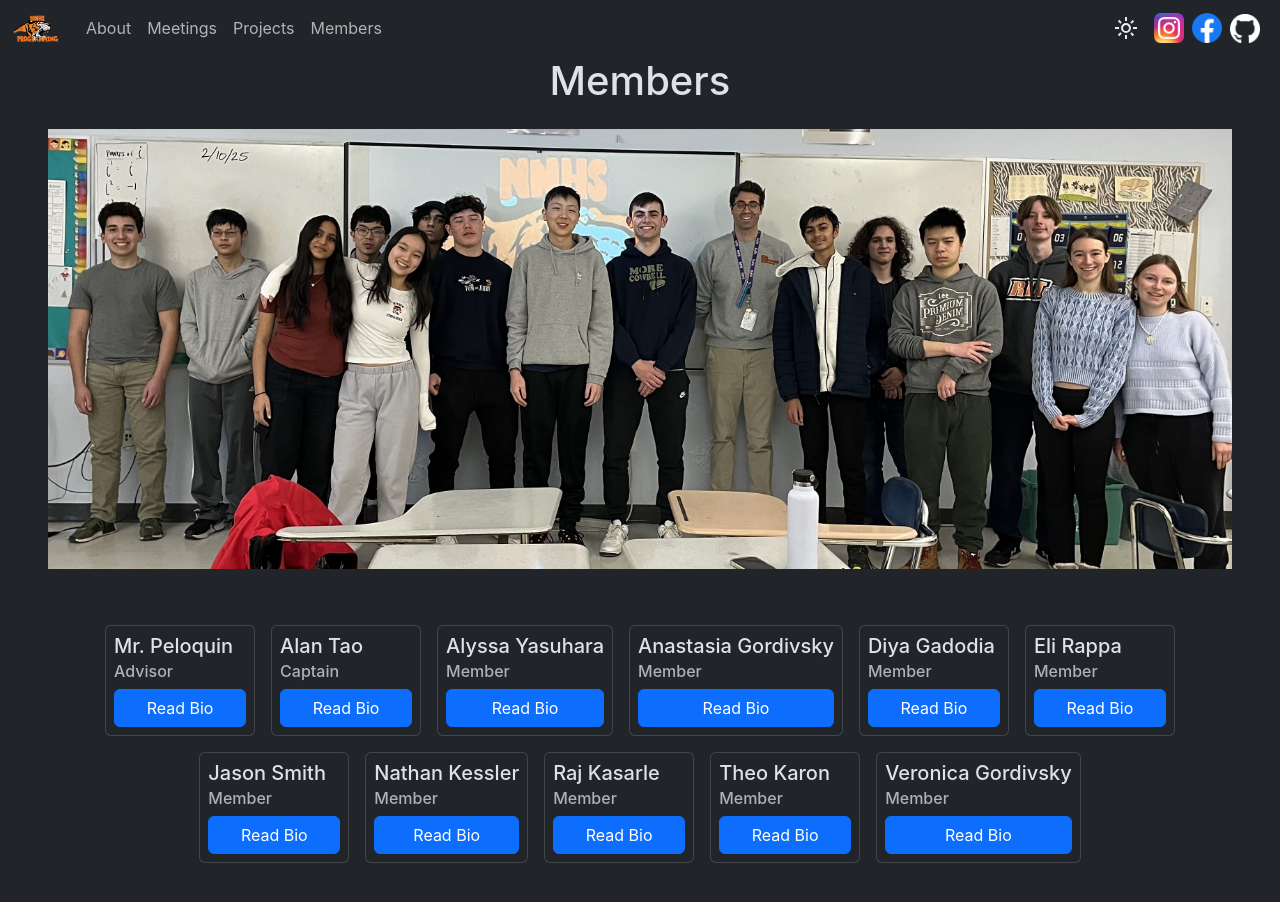
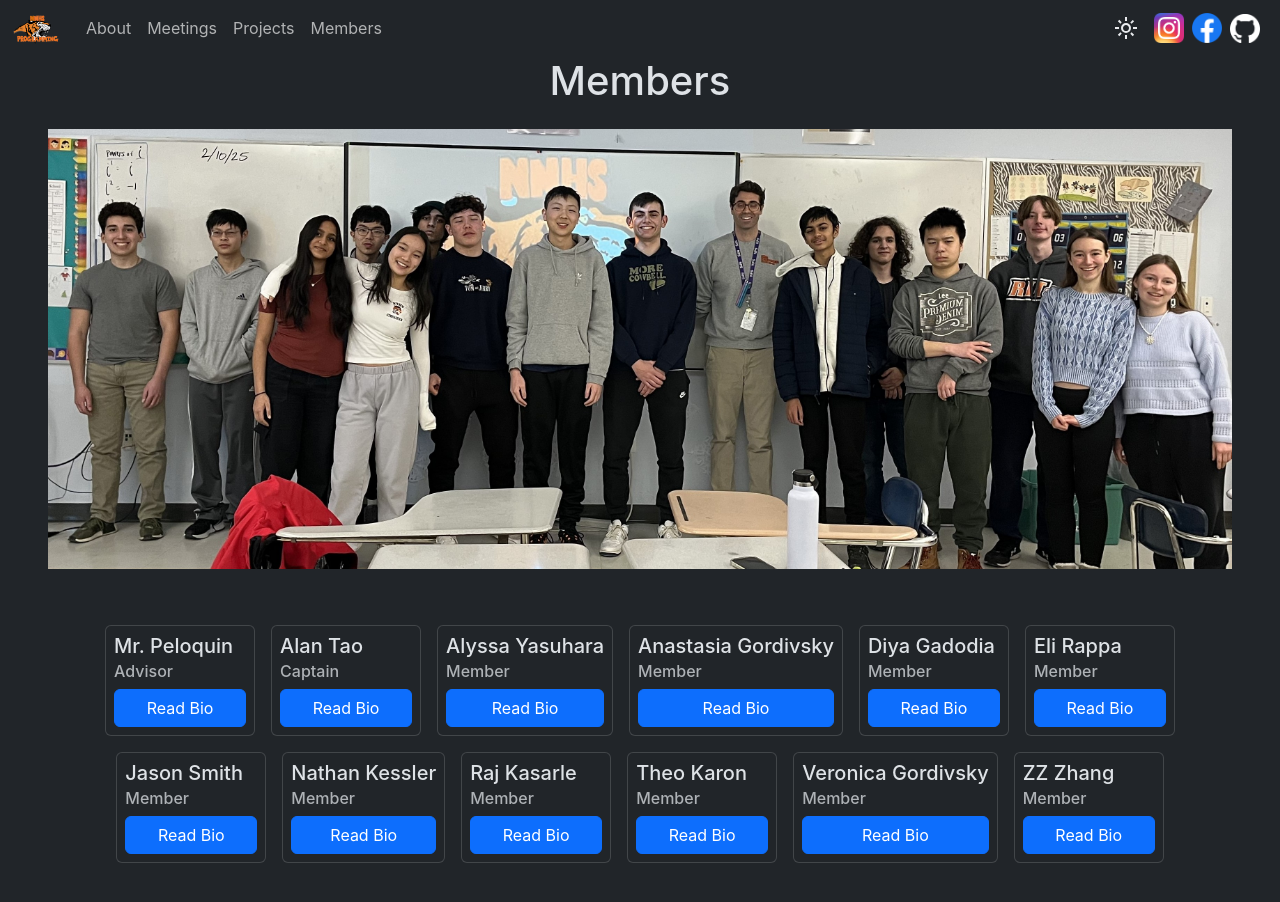
Before and after one commit to NNHS-Programming-Club/website, a React (Create React App) app: page /members in a window 1280 px wide. Shown: the top 902 px of the page. Built offline with nearby package versions, Linux system fonts and the light colour scheme; the HTML template or start-up script is replaced by a standard one.

Commit message:
added zz

```diff
--- a/src/pages/Members.js
+++ b/src/pages/Members.js
@@ -15,7 +15,8 @@ export default function Members() {
     { id: 7, name: "Nathan Kessler", role: "Member", bio: "Hi, my name is Nathan. I primarily code in rust, but am also able to code in Python, Java, R, SQL, C (++), and HTML/JavaScript. I like theoretical programming, and enjoy creating algorithms. You will often see me doing math or on leetcode during programming club." },
     { id: 8, name: "Raj Kasarle", role: "Member", bio: "Hello, my name is Raj. I am a student of the class of 2028, and I've had a great interest in mathematics and science, which is just some of the reasons why I decided to join Programming Club. I've always loved computers ever since I was in elementary school, and I've always wondered how I can create things on a computer. That's when I learned about coding, and ever since I started basic, going more advanced, my knowledge expanded faster than a cheetah could run. My favorite coding language (and most challenging, of course) is C, one of the oldest languages. I am still learning, and I am willing to learn more and help others. My favorite parts of Programming Club are the challenges from short problems we attempt to solve (yes, that's how we practice coding!) The varieties and possibilities in programing are endless, and I think Programming Club is a really insightful club to think about!"},
     { id: 9, name: "Theo Karon", role: "Member", bio: "i do dumb stuff with linux, and write dumb scripts for dumb stuff. i hate computers, they don't work except for when they do, which when they do they don't"},
-    { id: 10, name: "Veronica Gordivsky", role: "Member", bio: "I'm Veronica, and I first started getting into programming in high school. I also enjoy drawing, reading, and snorkeling/scuba diving. I’m also knowledgeable on animals, my favorite being cats, and I have a pet bird (he's a cockatiel). "}
+    { id: 10, name: "Veronica Gordivsky", role: "Member", bio: "I'm Veronica, and I first started getting into programming in high school. I also enjoy drawing, reading, and snorkeling/scuba diving. I’m also knowledgeable on animals, my favorite being cats, and I have a pet bird (he's a cockatiel). "},
+    { id: 11, name: "ZZ Zhang", role: "Member", bio: "Heyo, I'm ZZ. I started doing programming because I wanted to code for robots. I like the programming club because it provides competition opportunities and teaches me more in depth things about programming. My other hobbies are playing the flute, boxing, and watching Studio Ghibli movies."}
   ];
 
   const [openedId, setOpenedId] = useState(null);
```
Also changed, not shown: public/images/members/ZZ Zhang.jpg (added).
